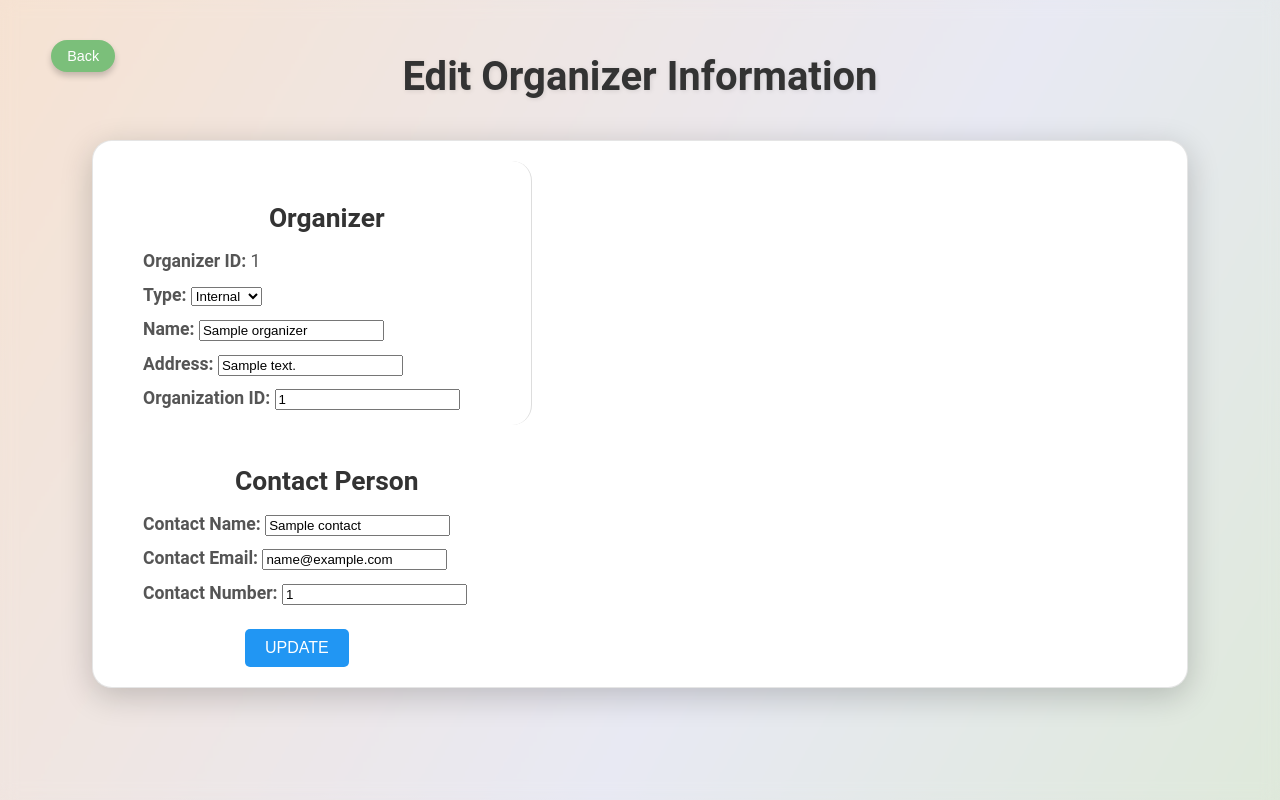
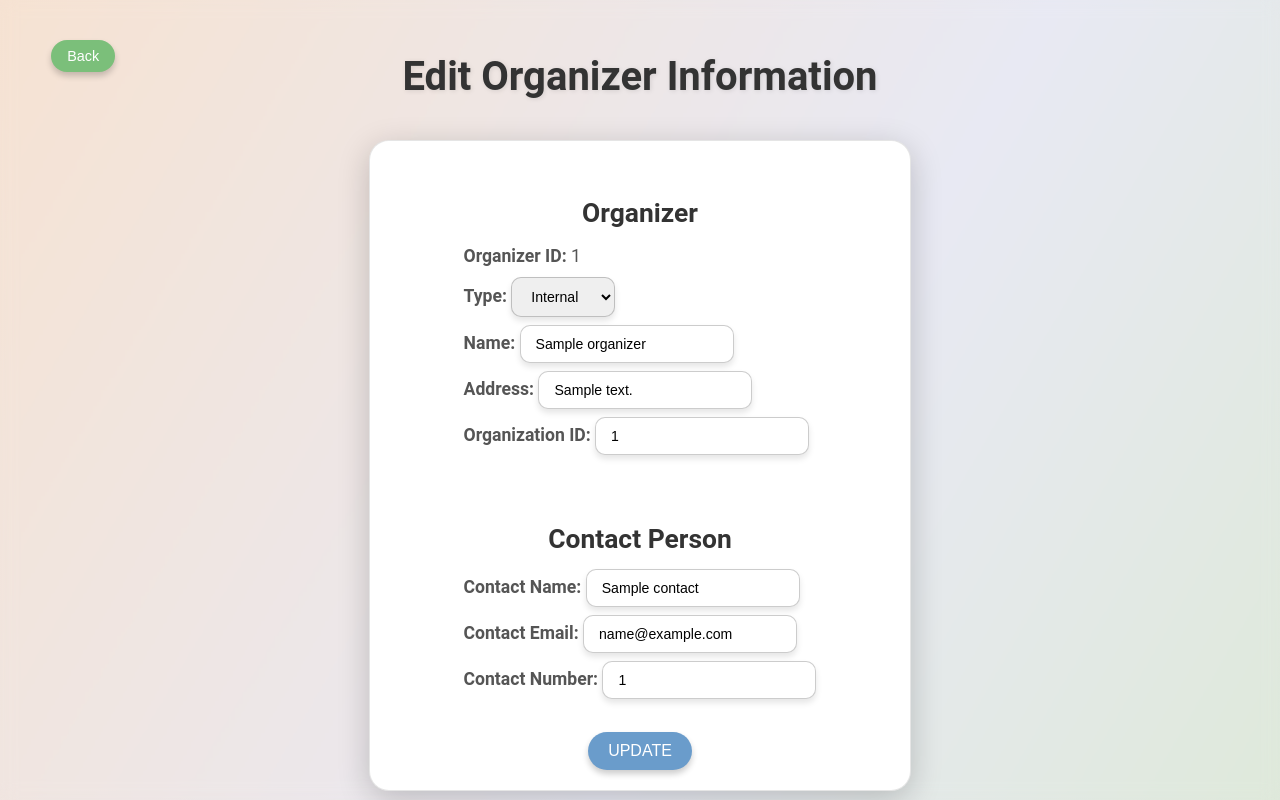
Before and after one commit to marybarbiebarrion/csci41Trial, a Django app: template MyDB/centralbookings/templates/edit_organizer_summary.html in a window 1280 px wide. Run offline with Django 3.2, Linux system fonts and the light colour scheme; the template is opened without the code that fills it: most values are stand-ins (such as "Sample title", 1, 10 or a date in 2020).

Commit message:
Update organizer-list, organizer-button,

```diff
--- a/MyDB/centralbookings/templates/edit_organizer_summary.html
+++ b/MyDB/centralbookings/templates/edit_organizer_summary.html
@@ -8,10 +8,10 @@
 <body>
     <div class="main-container1">
         <h2>Edit Organizer Information</h2>
-        <div class="details-container">
+        <div class="details-container1">
             <form method="post">
                 {% csrf_token %}
-                <div class="organizer-info">
+                <div class="organizer-info1">
                     <h3>Organizer</h3>
                     <p><strong>Organizer ID:</strong> {{ organizer.Organizer_ID }}</p>
                     <p><strong>Type:</strong>
@@ -25,7 +25,7 @@
                     <p><strong>Organization ID:</strong> <input type="text" name="Organizer_Number" value="{{ organizer.Organizer_Number }}" maxlength="5" required></p>
                 </div>
 
-                <div class="contact-person">
+                <div class="contact-person1">
                     <h3>Contact Person</h3>
                     <p><strong>Contact Name:</strong> <input type="text" name="Contact_Name" value="{{ contact.Contact_Name }}" required></p>
                     <p><strong>Contact Email:</strong> <input type="email" name="Contact_Email" value="{{ contact.Contact_Email }}" required></p>
--- a/MyDB/centralbookings/templates/organizer_summary.html
+++ b/MyDB/centralbookings/templates/organizer_summary.html
@@ -27,7 +27,7 @@
 
         {% if user_is_organizer %}
         <form action="{% url 'edit_organizer_summary' organizer_id=organizer.Organizer_ID %}">
-            <button type="submit" class="edit-button">Edit</button>
+            <button type="submit" class="button">Edit</button>
         </form>
         {% endif %}
 
--- a/MyDB/centralbookings/templates/participant_register.html
+++ b/MyDB/centralbookings/templates/participant_register.html
@@ -4,6 +4,7 @@
     <title>Register Participant</title>
     {% load static %}
     <link rel="stylesheet" href="{% static 'css/style.css' %}">
+
 </head>
 <body>
     <div class="main-container">
--- a/MyDB/static/css/style.css
+++ b/MyDB/static/css/style.css
@@ -128,11 +128,11 @@ p {
 
 
 .details-container {
-    display: flex; /* Ensure organizer-info and contact-person are side by side */
-    justify-content: space-between; /* Add spacing between the sections */
-    align-items: flex-start; /* Align sections at the top */
-    width: 85%; /* Adjust the width to make the container wider */
-    max-width: 1200px; /* Limit the maximum width */
+    display: flex;
+    justify-content: space-between;
+    align-items: flex-start;
+    width: 85%;
+    max-width: 1200px;
     background: #ffffff;
     border: 1px solid rgba(0, 0, 0, 0.1);
     box-shadow: 0 8px 32px rgba(0, 0, 0, 0.2);
@@ -195,12 +279,12 @@ p {
 }
 
 .details-container > .organizer-info {
-    border-right: 1px solid #ddd; /* Straight line between sections */
-    height: 90%; /* Ensure the line spans the full height of the section */
+    border-right: 1px solid #ddd;
+    height: 90%;
 }
 
 .details-container .organizer-info {
-    border-right: 1px solid #ddd; /* Line between organizer and contact person */
+    border-right: 1px solid #ddd;
 }
 
 .organizer-info h3, .contact-person h3 {
@@ -210,21 +294,21 @@ p {
 }
 
 .organizer-info p, .contact-person p {
-    margin: 8px 0; /* Space between details */
+    margin: 8px 0;
     font-size: 1em;
-    line-height: 1.5; /* Improve readability */
+    line-height: 1.5;
     text-align: left;
 }
 
 @media (max-width: 768px) {
     .details-container {
-        flex-direction: column; /* Stack sections vertically */
+        flex-direction: column;
         gap: 10px;
     }
 
     .organizer-info, .contact-person {
-        width: 100%; /* Full-width for each section */
-        border-right: none; /* Remove the dividing line in vertical layout */
+        width: 100%;
+        border-right: none;
     }
 
     .back-button {
@@ -361,49 +454,49 @@ p {
 }
 
 .edit-button {
-    /* General button styling */
-    background-color: #4CAF50; /* Green color */
-    color: white; /* Text color */
-    border: none; /* Remove border */
-    padding: 10px 20px; /* Adjust padding */
-    font-size: 16px; /* Adjust font size */
-    border-radius: 5px; /* Rounded corners */
-    cursor: pointer; /* Pointer cursor on hover */
-    text-transform: uppercase; /* Make text uppercase */
-    transition: background-color 0.3s ease; /* Add hover animation */
+    background-color: #4CAF50;
+    color: white;
+    border: none;
+    padding: 10px 20px;
+    font-size: 16px;
+    border-radius: 5px;
+    cursor: pointer;
+    text-transform: uppercase;
+    transition: background-color 0.3s ease;
 }
 
-/* Hover effect */
 .edit-button:hover {
-    background-color: #45a049; /* Slightly darker green */
+    background-color: #45a049;
 }
 
-/* Focus effect */
 .edit-button:focus {
-    outline: 2px solid #4CAF50; /* Add focus outline for accessibility */
+    outline: 2px solid #4CAF50;
 }
 
 .update-button {
-    /* General button styling */
-    background-color: #2196F3; /* Blue color */
-    color: white; /* Text color */
-    border: none; /* Remove border */
-    padding: 10px 20px; /* Adjust padding */
-    font-size: 16px; /* Adjust font size */
-    border-radius: 5px; /* Rounded corners */
-    cursor: pointer; /* Pointer cursor on hover */
-    text-transform: uppercase; /* Make text uppercase */
-    transition: background-color 0.3s ease; /* Add hover animation */
+    background-color: #6A9CCB;
+    color: white;
+    border: none;
+    padding: 10px 20px;
+    font-size: 16px;
+    border-radius: 20px;
+    cursor: pointer;
+    text-transform: uppercase;
+    box-shadow: 0 4px 6px rgba(0, 0, 0, 0.2);
+    transition: transform 0.3s ease, box-shadow 0.3s ease;
+    display: block;
+    margin-left: auto;
+    margin-right: auto;
 }
 
-/* Hover effect */
+
 .update-button:hover {
-    background-color: #1e88e5; /* Slightly darker blue */
+    background-color: #5888A6;
+    transform: scale(1.05);
 }
 
-/* Focus effect */
 .update-button:focus {
-    outline: 2px solid #2196F3; /* Add focus outline for accessibility */
+    outline: 2px solid #2196F3;
 }
 
 .custom-button {
@@ -716,3 +827,137 @@ h2.subheading {
     margin-bottom: 10px;
     color: #333;
 }
+
+.organizer-info {
+    width: 100%;
+}
+
+.organizer-info input {
+    width: 100%;
+    padding: 10px;
+    font-size: 16px;
+    border: 1px solid #ccc;
+    border-radius: 4px;
+    box-sizing: border-box;
+    margin-right: -10px;
+}
+
+.organizer-info input:focus {
+    outline: none;
+    border-color: #007bff;
+}
+
+.search-button {
+    background-color: #6A9CCB;
+    color: white;
+    border: none;
+    margin-top: 8px;
+    padding: 10px 20px;
+    font-size: 15px;
+    border-radius: 20px;
+    cursor: pointer;
+    text-transform: uppercase;
+    box-shadow: 0 4px 6px rgba(0, 0, 0, 0.2);
+    transition: transform 0.3s ease, box-shadow 0.3s ease;
+}
+
+.search-button:hover {
+    background-color: #5888A6;
+    transform: scale(1.05);
+}
+
+.search-button:focus {
+    outline: 2px solid #2196F3;
+}
+
+@media (max-width: 768px) {
+    .organizer-info {
+        flex-direction: column;
+    }
+
+    .organizer-info input,
+    .search-button {
+        width: 100%;
+        margin-bottom: 10px;
+    }
+
+    .organizer-info input {
+        margin-right: 0;
+    }
+}
+
+
+
+
+
+.details-container1 {
+    display: flex;
+    flex-direction: column;
+    justify-content: flex-start;
+    align-items: center;
+    width: 100%;
+    max-width: 500px;
+    background: #ffffff;
+    border: 1px solid rgba(0, 0, 0, 0.1);
+    box-shadow: 0 8px 32px rgba(0, 0, 0, 0.2);
+    border-radius: 20px;
+    padding: 20px;
+    margin: 0 auto;
+    gap: 20px;
+}
+
+.organizer-info1, .contact-person1 {
+    width: 100%;
+    box-sizing: border-box;
+    color: #333;
+    font-family: 'Roboto', sans-serif;
+    font-size: 1.1em;
+    word-wrap: break-word;
+    border-radius: 20px;
+    margin-bottom: 15px;
+    padding: 10px;
+}
+
+.organizer-info1 h3, .contact-person1 h3 {
+    text-align: center;
+    font-size: 1.5em;
+    margin-bottom: 15px;
+}
+
+.organizer-info1 p, .contact-person1 p {
+    margin: 8px 0;
+    font-size: 1em;
+    line-height: 1.5;
+    text-align: left;
+}
+
+@media (max-width: 768px) {
+    .details-container1 {
+        gap: 10px;
+    }
+
+    .organizer-info1, .contact-person1 {
+        width: 100%;
+        margin-bottom: 10px;
+    }
+}
+
+.details-container1 input[type="text"],
+.details-container1 input[type="email"],
+.details-container1 select {
+    width: auto;
+    padding: 10px 15px;
+    font-size: 0.8em;
+    border: 1px solid rgba(0, 0, 0, 0.2);
+    border-radius: 10px;
+    box-shadow: 0 4px 6px rgba(0, 0, 0, 0.1);
+    transition: box-shadow 0.3s ease, border-color 0.3s ease;
+}
+
+.details-container1 input[type="text"]:focus,
+.details-container1 input[type="email"]:focus,
+.details-container1 select:focus {
+    border-color: #4CAF50;
+    box-shadow: 0 4px 8px rgba(0, 0, 0, 0.2);
+    outline: none;
+}
```
Also changed, not shown: other parts of MyDB/static/css/style.css (+143 -32 lines), MyDB/centralbookings/templates/organizer_list.html (+13 -4 lines).
